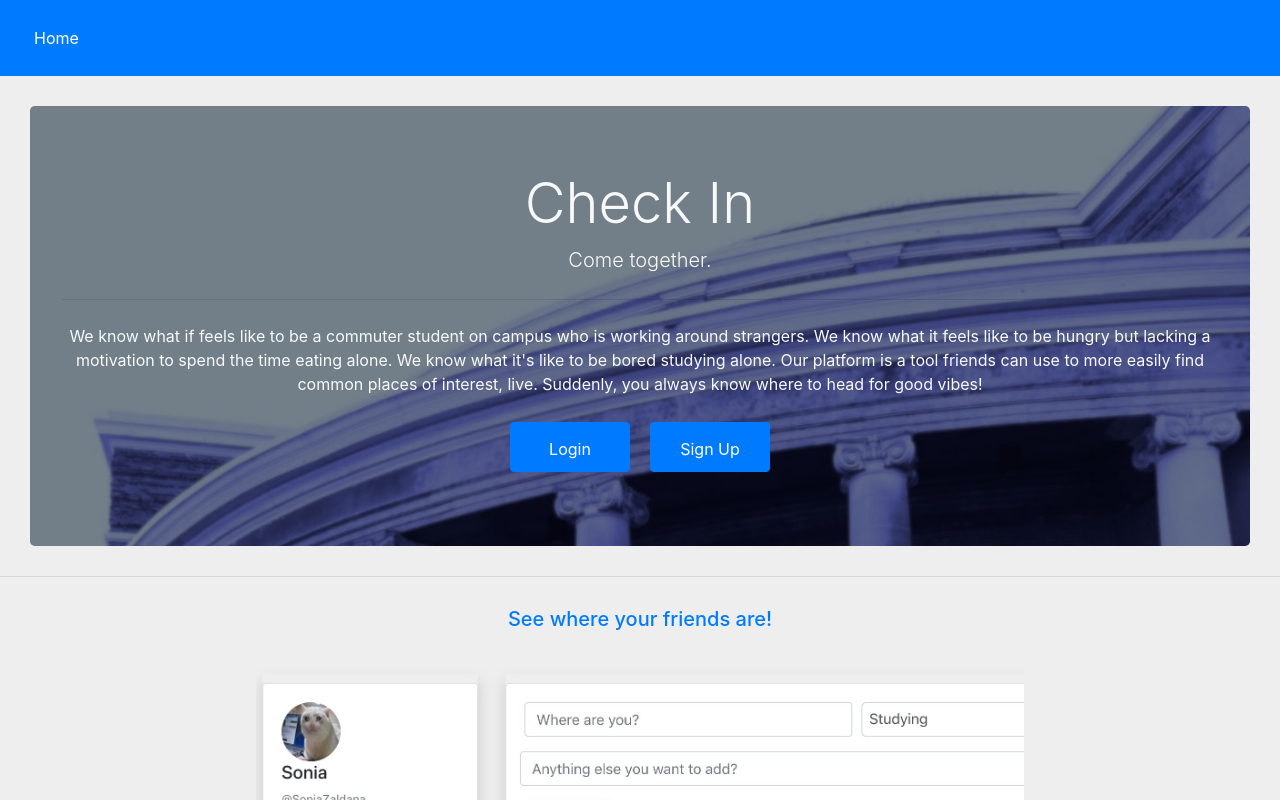
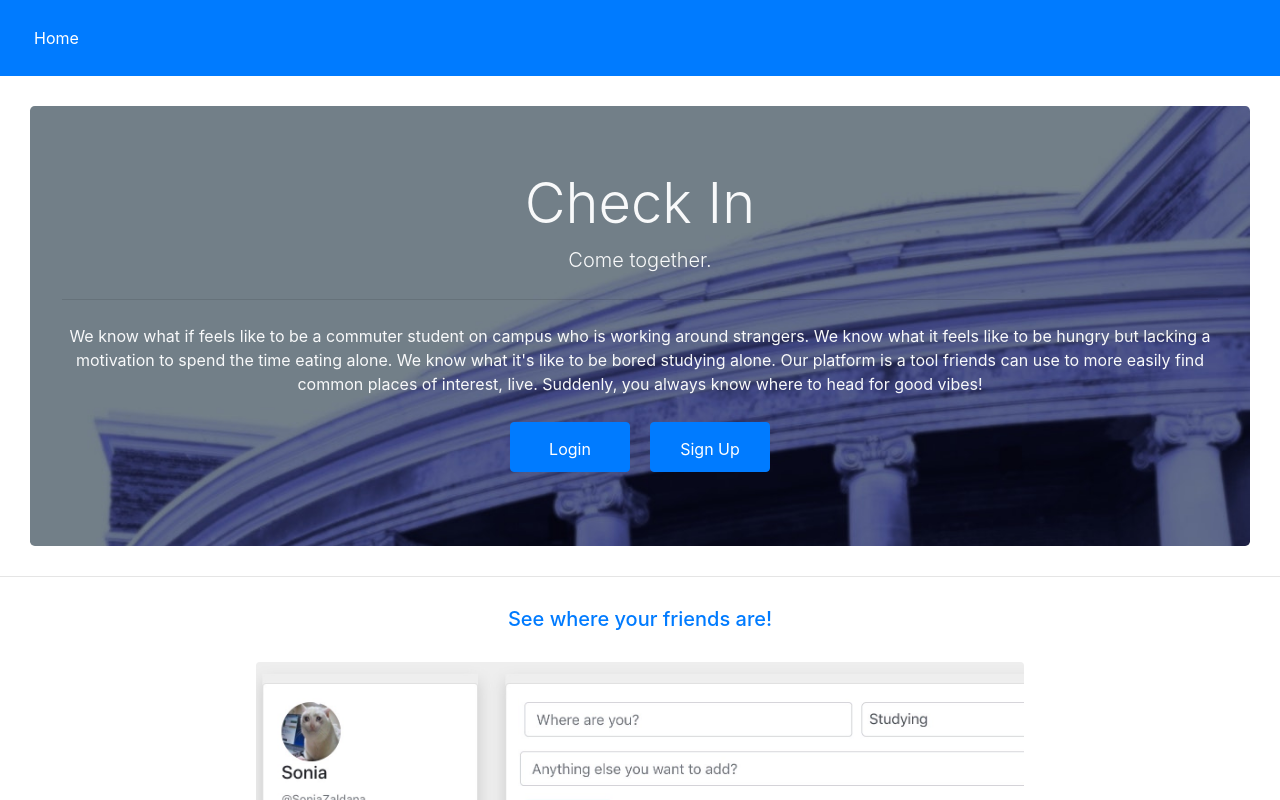
Before and after one commit to ignaspa/CheckIn_csc309, a React (Create React App) app in the folder client/: page / in a window 1280 px wide. Shown: the top 800 px of the page. Built offline with nearby package versions, Linux system fonts and the light colour scheme.

Commit message:
Change background color to white

```diff
--- a/client/src/css/App.css
+++ b/client/src/css/App.css
@@ -1,3 +1,6 @@
+html body {
+    background-color: white;
+}
 .App {
   text-align: center;
 }
```
